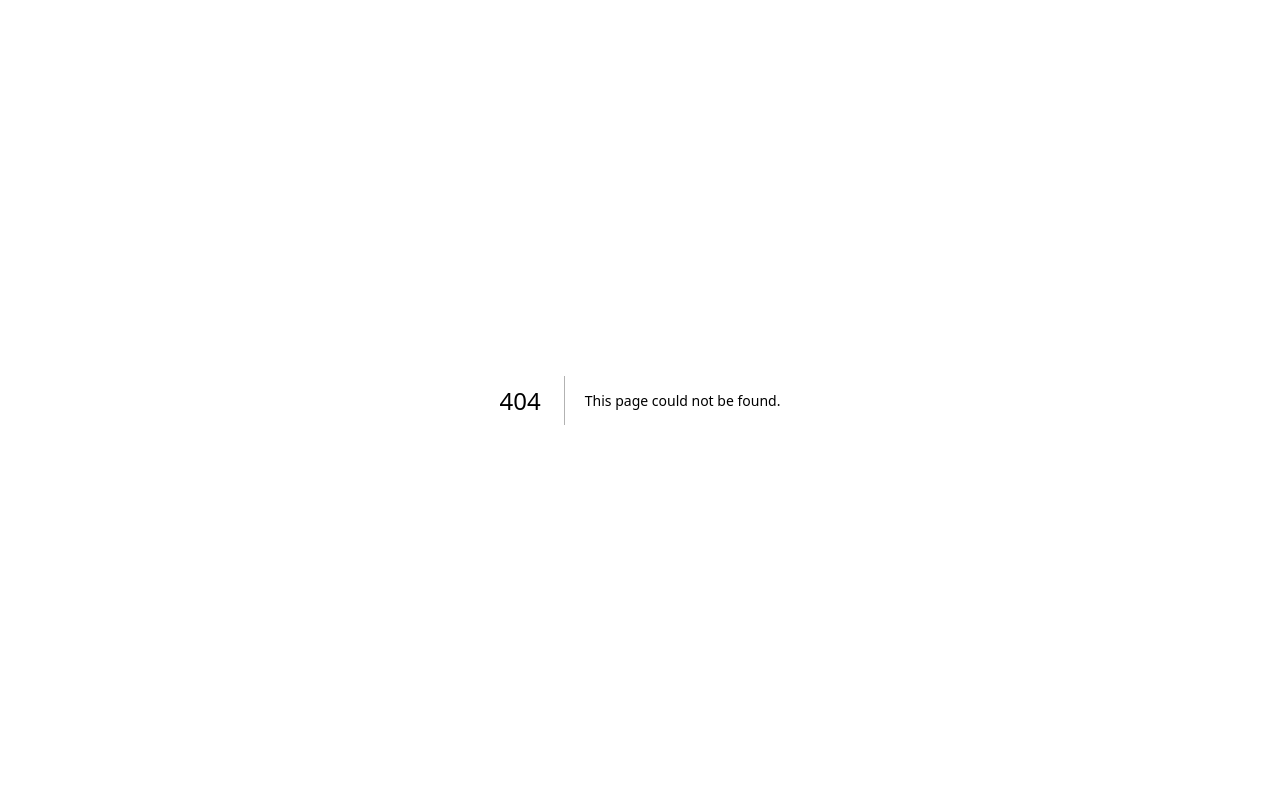
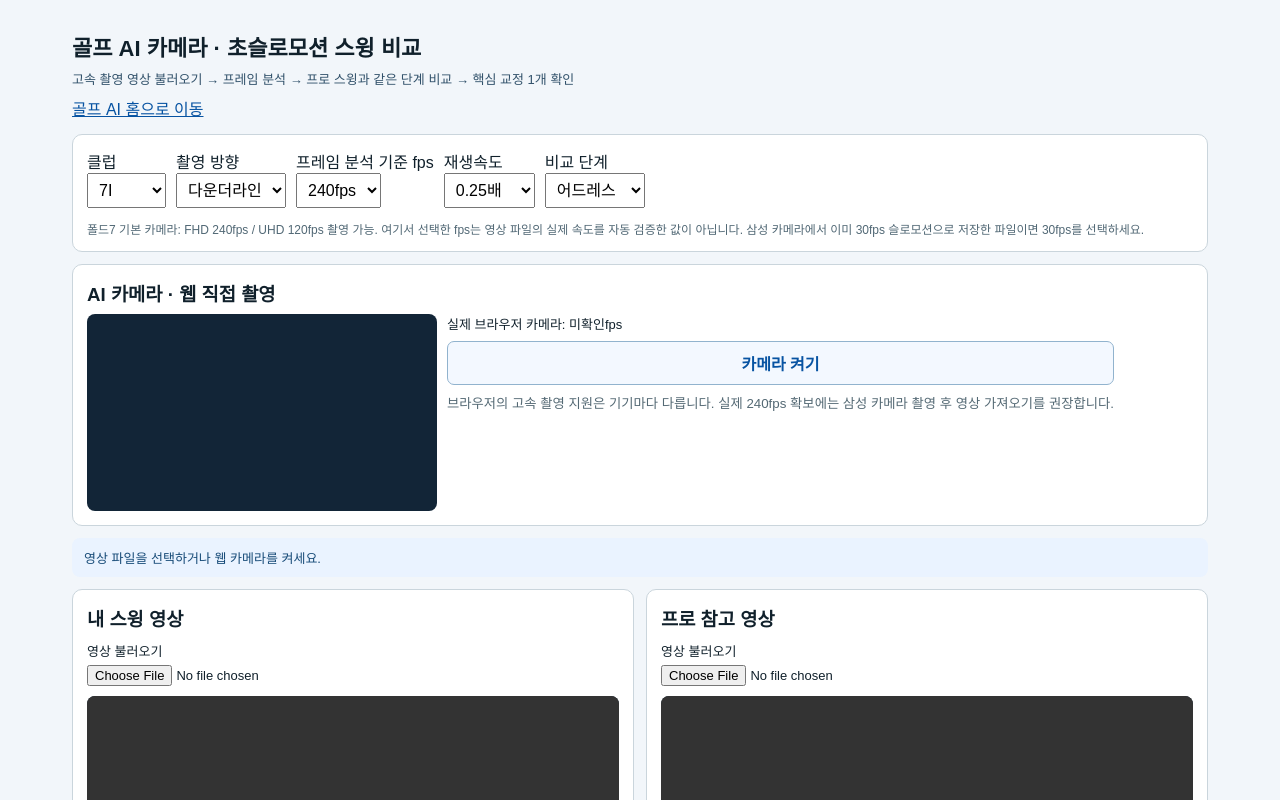
Before and after one commit to heffyncool-web/golf-ai, a Next.js app: page /camera/golf in a window 1280 px wide. Before the commit this address had no page. Shown: the top 800 px of the page. Built offline with nearby package versions, Linux system fonts and the light colour scheme.

Commit message:
feat: add shared AI camera golf entry route

```diff
--- /dev/null
+++ b/app/camera/golf/page.jsx
@@ -0,0 +1,7 @@
+"use client";
+import SwingStudio from "../../SwingStudio";
+export default function GolfCameraPage(){
+  return <main style={{background:"#f2f6fa",minHeight:"100vh",padding:10}}>
+    <SwingStudio standalone/>
+  </main>;
+}
```
